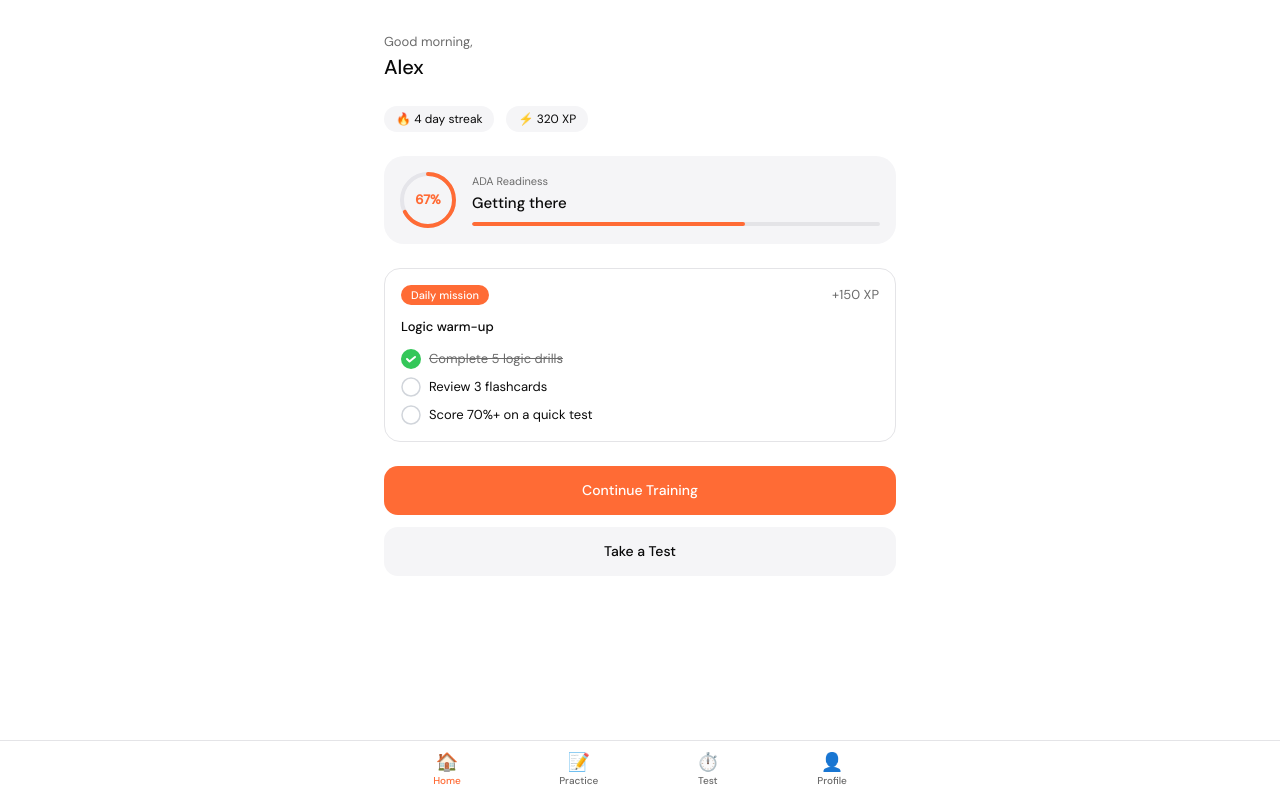
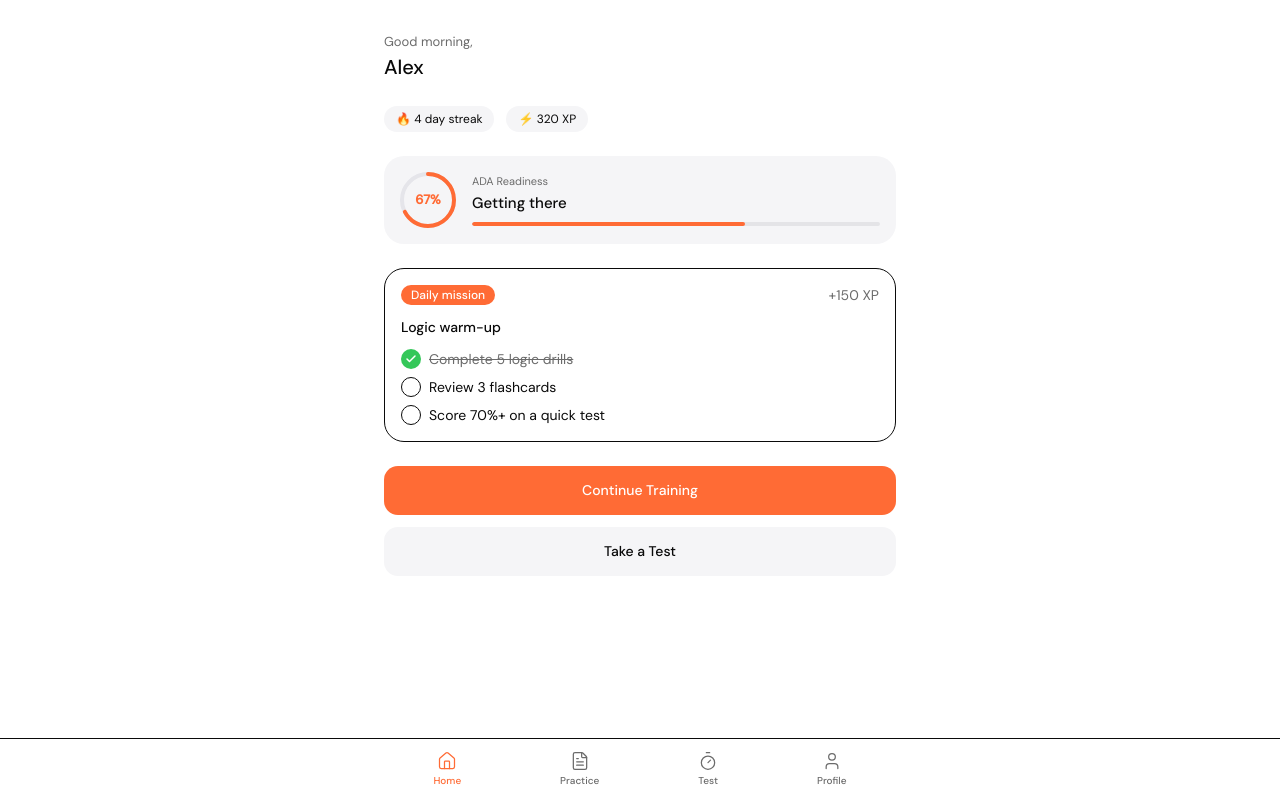
Before and after one commit to TraFost/preppa, a Next.js app: page /home in a window 1280 px wide. Built offline with nearby package versions, Linux system fonts and the light colour scheme.

Commit message:
feat: add lucide-react icons to BottomNav, DailyMissionCard, and FeatureTrio components

```diff
--- a/package.json
+++ b/package.json
@@ -11,6 +11,7 @@
   "dependencies": {
     "firebase": "^12.13.0",
     "framer-motion": "^12.38.0",
+    "lucide-react": "^1.14.0",
     "next": "16.2.6",
     "react": "19.2.4",
     "react-dom": "19.2.4"
--- a/src/components/home/BottomNav.tsx
+++ b/src/components/home/BottomNav.tsx
@@ -1,15 +1,17 @@
 "use client"
 
+import { Home, FileText, Timer, User } from "lucide-react"
+
 const tabs = [
-  { label: "Home", icon: "🏠", active: true },
-  { label: "Practice", icon: "📝", active: false },
-  { label: "Test", icon: "⏱️", active: false },
-  { label: "Profile", icon: "👤", active: false },
+  { label: "Home", icon: Home, active: true },
+  { label: "Practice", icon: FileText, active: false },
+  { label: "Test", icon: Timer, active: false },
+  { label: "Profile", icon: User, active: false },
 ]
 
 export function BottomNav() {
   return (
-    <div className="fixed bottom-0 left-0 right-0 bg-white border-t border-zinc-200 z-50">
+    <div className="fixed bottom-0 left-0 right-0 bg-white border-t border-border z-50">
       <div className="max-w-lg mx-auto flex justify-around py-2">
         {tabs.map((tab) => (
           <button
@@ -18,7 +20,7 @@ export function BottomNav() {
               tab.active ? "text-accent" : "text-text-secondary"
             }`}
           >
-            <span className="text-lg leading-none">{tab.icon}</span>
+            <tab.icon className="w-5 h-5" strokeWidth={1.5} />
             <span className="text-[10px] font-medium">{tab.label}</span>
           </button>
         ))}
--- a/src/components/home/DailyMissionCard.tsx
+++ b/src/components/home/DailyMissionCard.tsx
@@ -1,3 +1,5 @@
+import { Check } from "lucide-react"
+
 interface DailyMissionCardProps {
   title: string
   tasks: string[]
@@ -5,37 +7,28 @@ interface DailyMissionCardProps {
   xpReward: number
 }
 
-function CheckCircle({ filled }: { filled: boolean }) {
-  return (
-    <svg className="w-5 h-5 flex-shrink-0" viewBox="0 0 20 20">
-      {filled ? (
-        <>
-          <circle cx="10" cy="10" r="10" fill="#34C759" />
-          <path d="M6 10l2.5 2.5L14 8" fill="none" stroke="white" strokeWidth="2" strokeLinecap="round" strokeLinejoin="round" />
-        </>
-      ) : (
-        <circle cx="10" cy="10" r="9" fill="none" stroke="#D1D5DB" strokeWidth="1.5" />
-      )}
-    </svg>
-  )
-}
-
 export function DailyMissionCard({ title, tasks, completed, xpReward }: DailyMissionCardProps) {
   return (
-    <div className="rounded-[16px] border border-zinc-200 p-4 mb-6">
+    <div className="rounded-card border border-border p-4 mb-6">
       <div className="flex items-center justify-between mb-3">
-        <span className="bg-accent text-white text-[11px] font-medium px-2.5 py-0.5 rounded-full">
+        <span className="bg-accent text-white text-xs font-medium px-2.5 py-0.5 rounded-full">
           Daily mission
         </span>
-        <span className="text-text-secondary text-[13px]">+{xpReward} XP</span>
+        <span className="text-text-secondary text-sm">+{xpReward} XP</span>
       </div>
-      <p className="text-[13px] font-medium text-text-primary mb-3">{title}</p>
+      <p className="text-sm font-medium text-text-primary mb-3">{title}</p>
       <div className="space-y-2">
         {tasks.map((task, i) => (
           <div key={i} className="flex items-center gap-2">
-            <CheckCircle filled={completed[i]} />
             <span
-              className={`text-[13px] ${
+              className={`w-5 h-5 rounded-full flex items-center justify-center flex-shrink-0 ${
+                completed[i] ? "bg-success" : "border border-border"
+              }`}
+            >
+              {completed[i] && <Check className="w-3 h-3 text-white" strokeWidth={3} />}
+            </span>
+            <span
+              className={`text-sm ${
                 completed[i]
                   ? "line-through text-text-secondary"
                   : "text-text-primary"
--- a/src/components/landing/FeatureTrio.tsx
+++ b/src/components/landing/FeatureTrio.tsx
@@ -1,20 +1,21 @@
 "use client"
 
 import { motion } from "framer-motion"
+import { Brain, Timer, Layers } from "lucide-react"
 
 const features = [
   {
-    icon: "🧠",
+    icon: Brain,
     title: "Practice Mode",
     desc: "AI-generated drills that adapt to your level. Instant feedback on every mistake.",
   },
   {
-    icon: "⏱",
+    icon: Timer,
     title: "Test Simulation",
     desc: "Full ADA pressure simulation. Timer, no hints, real conditions.",
   },
   {
-    icon: "🃏",
+    icon: Layers,
     title: "Flashcard Review",
     desc: "Wrong answers become flashcards automatically. Spaced review built in.",
   },
@@ -22,20 +23,22 @@ const features = [
 
 export function FeatureTrio() {
   return (
-    <section className="py-24 md:py-28 px-5">
-      <div className="max-w-[1100px] mx-auto grid grid-cols-1 md:grid-cols-3 gap-6">
+    <section className="py-28 md:py-36 px-5">
+      <div className="max-w-screen-xl mx-auto grid grid-cols-1 md:grid-cols-3 gap-6">
         {features.map((f, i) => (
           <motion.div
             key={f.title}
-            className="border border-zinc-200 rounded-[20px] p-6"
-            initial={{ opacity: 0, y: 32 }}
+            className="rounded-card border border-border p-8 flex flex-col items-center text-center transition-all duration-300 hover:shadow-lg hover:-translate-y-1"
+            initial={{ opacity: 0, y: 20 }}
             whileInView={{ opacity: 1, y: 0 }}
             viewport={{ once: true, margin: "-60px" }}
-            transition={{ duration: 0.4, delay: i * 0.15 }}
+            transition={{ duration: 0.4, delay: i * 0.12 }}
           >
-            <span className="text-[32px] block mb-3">{f.icon}</span>
-            <h3 className="text-[15px] font-medium mb-1">{f.title}</h3>
-            <p className="text-[13px] text-text-secondary leading-relaxed">{f.desc}</p>
+            <div className="mb-5 bg-surface p-4 rounded-full">
+              <f.icon className="w-6 h-6 text-accent" strokeWidth={1.5} />
+            </div>
+            <h3 className="text-base font-semibold mb-2 tracking-tight">{f.title}</h3>
+            <p className="text-sm text-text-secondary leading-relaxed">{f.desc}</p>
           </motion.div>
         ))}
       </div>
```
Also changed, not shown: 1 other file (tests, documents, lock files or other folders).
